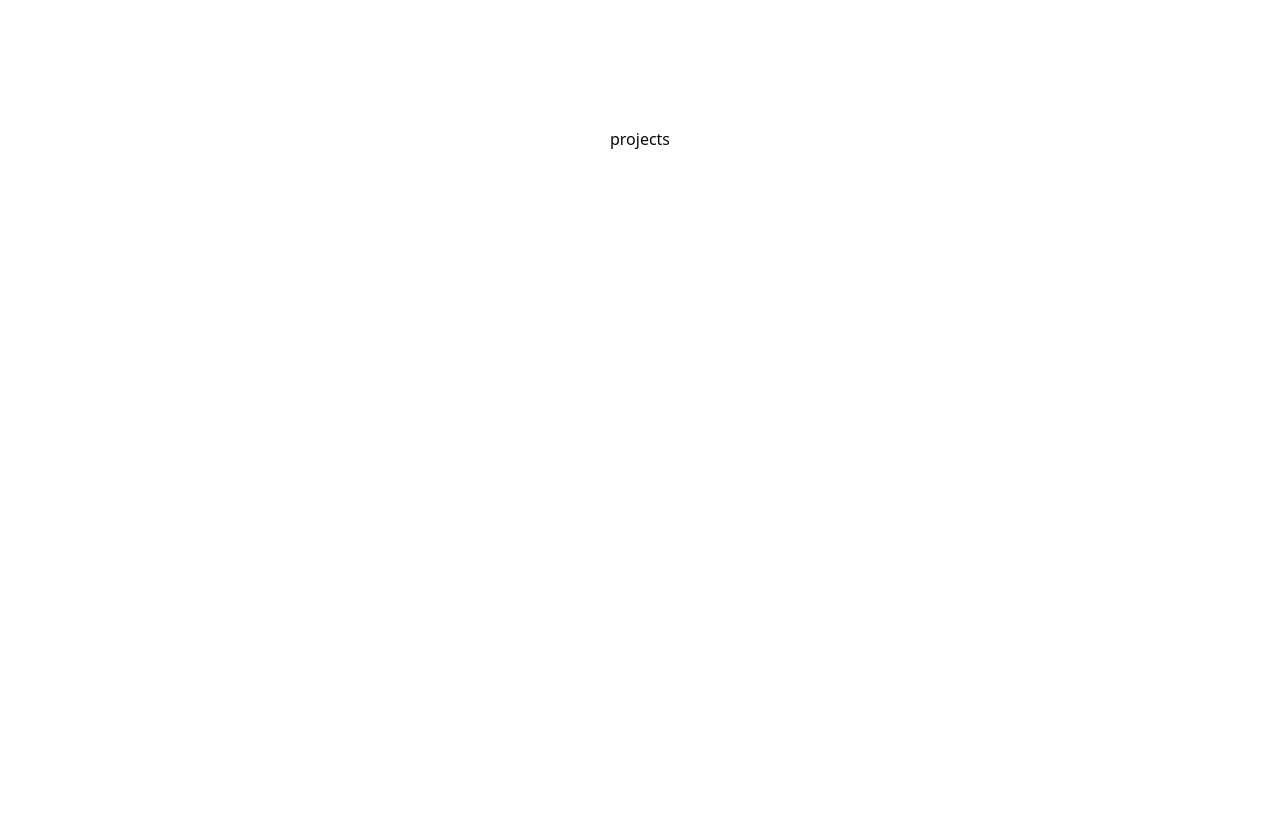
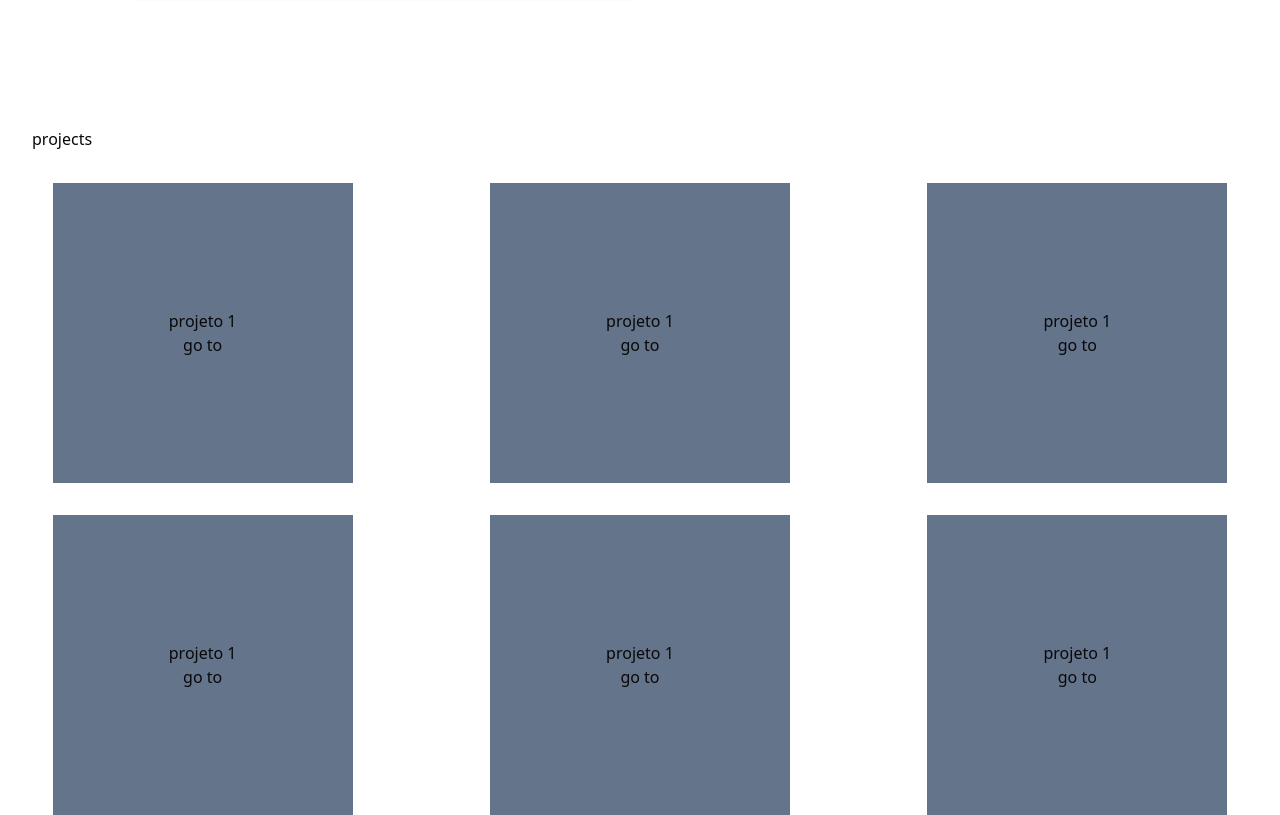
Before and after one commit to samuelfsd/sm-portfolio, a React (Vite) app: page / in a window 1280 px wide. Shown: the part 491-1306 px from the top of the page. Before the commit the page ends 800 px from the top, so only its background shows below. Built offline with nearby package versions, Linux system fonts and the light colour scheme.

Commit message:
feat: create new project section

```diff
--- a/src/components/section/Home.tsx
+++ b/src/components/section/Home.tsx
@@ -8,7 +8,7 @@ export const Home = () => {
       <div className="flex items-center justify-around mt-32 mr-32 ml-32">
         <div className="flex w-1/2 items-center justify-center">
           <Card className="flex-col p-4">
-            <CardTitle className="scroll-m-20 text-4xl font-extrabold tracking-tight lg:text-5xl">
+            <CardTitle className="text-4xl font-extrabold tracking-tight lg:text-5xl">
               Samuel Alves
             </CardTitle>
             <CardDescription className="leading-7 [&:not(:first-child)]:mt-6">
--- a/src/components/section/Projects.tsx
+++ b/src/components/section/Projects.tsx
@@ -1,8 +1,36 @@
+interface IProject {
+  title: string;
+  description?: string;
+  url: string;
+}
+
+const Project = ({ title, description, url }: IProject) => {
+  // const navTo = (url) => {
+  //   nav(url);
+  // };
+
+  return (
+    <div className="section flex items-center justify-center flex-col w-[300px] h-[300px] bg-slate-500">
+      <h1>{title}</h1>
+      <p>{description}</p>
+      <a href={url}>go to</a>
+    </div>
+  );
+};
+
 export const Projects = () => {
   return (
-    <section>
-      <div className="flex items-center justify-around mt-32 mr-32 ml-32">
+    <section className="mt-32">
+      <div className="flex container items-center">
         <h1>projects</h1>
+      </div>
+      <div className="grid grid-cols-3 justify-items-center gap-8 mt-8">
+        <Project title="projeto 1" url="#" />
+        <Project title="projeto 1" url="#" />
+        <Project title="projeto 1" url="#" />
+        <Project title="projeto 1" url="#" />
+        <Project title="projeto 1" url="#" />
+        <Project title="projeto 1" url="#" />
       </div>
     </section>
   );
```
